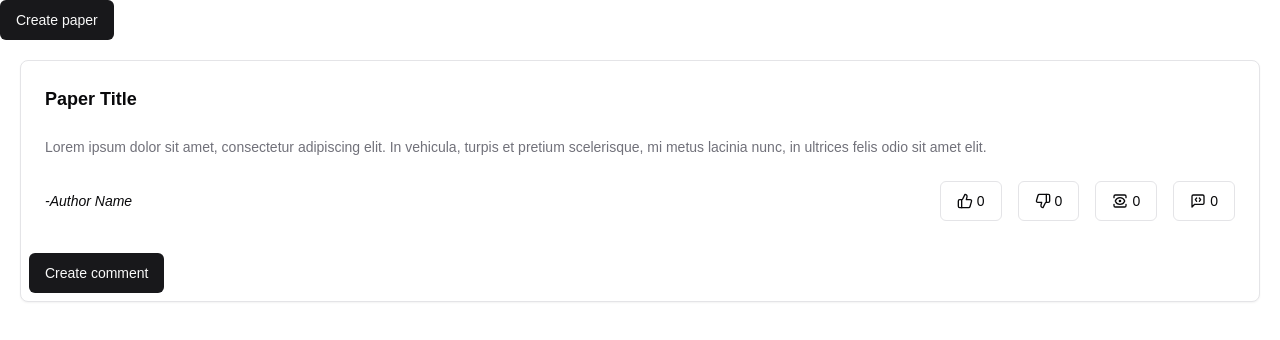
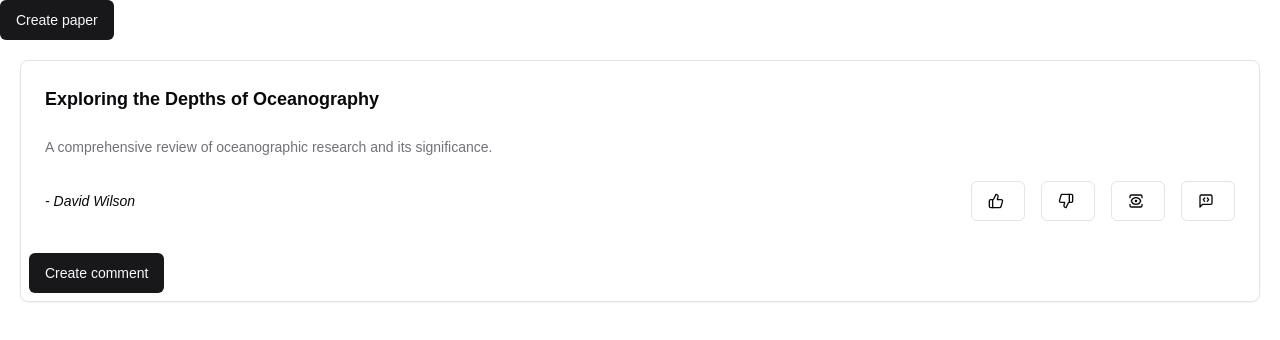
Before and after one commit to RshmanGit/intern-trial-frontend, a Next.js app: page / in a window 1280 px wide. Shown: the top 340 px of the page. Built offline with nearby package versions, Linux system fonts and the light colour scheme.

Commit message:
added fecthing calls

```diff
--- a/app/page.tsx
+++ b/app/page.tsx
@@ -11,7 +11,7 @@ import {
 import PaperForm from '@/components/paperForm'
 import ResearchPaper from "@/components/ResearchPaper";
 import CommentForm from "@/components/CommentFrom";
-
+import FetchPapers from '@/components/FecthPapers'
 export default function Home() {
   return (
     <div className="w-full">
@@ -29,9 +29,15 @@ export default function Home() {
             </DialogHeader>
           </DialogContent>
         </Dialog>
-      </div>
-      <div>
-        <ResearchPaper/>
+        <div>
+          {/* <FetchPapers /> */}
+          <ResearchPaper
+          name="Exploring the Depths of Oceanography"
+          description="A comprehensive review of oceanographic research and its significance."
+          author="David Wilson"
+          />
+        </div>
+
       </div>
     </div>
   );
--- a/components/ButtonGroup.jsx
+++ b/components/ButtonGroup.jsx
@@ -2,30 +2,30 @@
 import { ThumbsDownIcon, ThumbsUpIcon, ViewIcon,MessageSquareCode } from "lucide-react";
 // Adjust the import based on your setup
 import { Button } from "@/components/ui/button";
-const ButtonGroup = () => {
+const ButtonGroup = ({likes,down,views,comments}) => {
   return (
     <div className="flex items-center space-x-4"> {/* Use Tailwind CSS for spacing */}
       {/* Thumbs Up Button */}
       <Button variant="outline" className="flex items-center">
         <ThumbsUpIcon size={16} />
-        <span className="ml-1">0</span> {/* Display the count */}
+        <span className="ml-1">{likes}</span> {/* Display the count */}
       </Button>
 
       {/* Thumbs Down Button */}
       <Button variant="outline" className="flex items-center">
         <ThumbsDownIcon size={16} />
-        <span className="ml-1">0</span> {/* Display the count */}
+        <span className="ml-1">{down}</span> {/* Display the count */}
       </Button>
 
       {/* views Button */}
       <Button variant="outline" className="flex items-center">
         <ViewIcon size={16} />
-        <span className="ml-1">0</span> {/* Display the comment count */}
+        <span className="ml-1">{views}</span> {/* Display the comment count */}
         </Button>
         {/* Comments Button */}
       <Button variant="outline" className="flex items-center">
         <MessageSquareCode size={16} />
-        <span className="ml-1">0</span> {/* Display the comment count */}
+        <span className="ml-1">{comments}</span> {/* Display the comment count */}
       </Button>
     </div>
   );
--- a/components/CommentFrom.jsx
+++ b/components/CommentFrom.jsx
@@ -13,13 +13,32 @@ const CommentForm = () => {
       [e.target.name]: e.target.value,
     });
   };
+  const [isSubmitting, setIsSubmitting] = useState(false);
+  const handleSubmit = async (e) => {
+    e.preventDefault(); // Prevent default form submission
+    setIsSubmitting(true); // Set submitting state
+    try {
+      const response = await fetch("http://localhost:8000/api/v1/comment/:id", {
+        method: "POST",
+        headers: {
+          "Content-Type": "application/json",
+        },
+        body: JSON.stringify(formData), // Send the form data as JSON
+      });
 
-  const handleSubmit = (e) => {
-    e.preventDefault();
-    if (onSubmit) {
-      onSubmit(formData); // Pass the comment data to the parent component
+      if (!response.ok) {
+        throw new Error("Network response was not ok");
+      }
+
+      const data = await response.json();
+      console.log("Success:", data);
+      // Optionally reset the form or show success message
+    } catch (error) {
+      console.error("Error:", error);
+    } finally {
+      setFormData({ name: "", comment: "" });
+      setIsSubmitting(false); // Reset submitting state
     }
-    setFormData({ name: "", comment: "" }); // Clear the form after submission
   };
 
   return (
--- /dev/null
+++ b/components/FecthPapers.jsx
@@ -0,0 +1,49 @@
+'use client'
+import React, { useEffect, useState } from 'react';
+import ResearchPaper from './ResearchPaper'
+const FetchPapers = () => {
+  const [papers, setPapers] = useState([]);
+  const [loading, setLoading] = useState(true);
+  const [error, setError] = useState(null);
+
+  useEffect(() => {
+    const fetchPapers = async () => {
+      try {
+        const response = await fetch('http://localhost:8000/api/v1/researchPapers');
+        if (!response.ok) {
+          throw new Error('Network response was not ok');
+        }
+        const data = await response.json();
+        setPapers(data); // Assuming data is an array of research papers
+      } catch (error) {
+        setError(error.message);
+      } finally {
+        setLoading(false);
+      }
+    };
+
+    fetchPapers();
+  }, []); // Empty dependency array means this runs once on mount
+
+  if (loading) return <div>Loading...</div>;
+  if (error) return <div>Error: {error}</div>;
+
+  return (
+    <div>
+      <h2 className="text-lg font-medium">Research Papers</h2>
+      <ul>
+        {papers.map((paper) => (
+          <li key={paper.id} className="p-4 border-b">
+          <ResearchPaper
+            name={paper.paperName}
+            description={paper.paperDescription}
+            author={paper.authorName}
+          />
+          </li>
+        ))}
+      </ul>
+    </div>
+  );
+};
+
+export default FetchPapers;
--- a/components/ResearchPaper.jsx
+++ b/components/ResearchPaper.jsx
@@ -19,24 +19,21 @@ import {
 import CommentCard from "./CommentCard";
 import CommentForm from "./CommentFrom";
 import ButtonGroup from "./ButtonGroup";
-const ResearchPaper = () => {
+const ResearchPaper = ({ name, description, author }) => {
+    console.log("Props received:", { name, description, author });
   return (
     <>
       <Card className="m-5">
       <CardHeader>
-          <h2 className="text-lg font-semibold">Paper Title</h2>
+        <h2 className="text-lg font-semibold">{name}</h2> {/* Using name prop */}
       </CardHeader>
       <CardContent>
-          <p className="text-sm text-muted-foreground">
-            Lorem ipsum dolor sit amet, consectetur adipiscing elit. In
-            vehicula, turpis et pretium scelerisque, mi metus lacinia nunc, in
-            ultrices felis odio sit amet elit.
-          </p>
+        <p className="text-sm text-muted-foreground">{description}</p> {/* Using description prop */}
       </CardContent>
       <CardFooter className="flex justify-between">
-          <p className="text-sm italic"> -Author Name </p>
+        <p className="text-sm italic"> - {author} </p> {/* Using author prop */}
         <div>
-            <ButtonGroup></ButtonGroup>
+          <ButtonGroup />
         </div>
       </CardFooter>
         <div className="m-2">
--- a/components/paperForm.jsx
+++ b/components/paperForm.jsx
@@ -7,7 +7,7 @@ const PaperForm = () => {
     paperName: "",
     paperDescription: ""
   });
-
+  const [isSubmitting, setIsSubmitting] = useState(false);
   const handleChange = (e) => {
     setFormData({
       ...formData,
@@ -15,9 +15,36 @@ const PaperForm = () => {
     });
   };
 
+  const handleSubmit = async (e) => {
+    e.preventDefault(); // Prevent default form submission
+    setIsSubmitting(true); // Set submitting state
+    try {
+      const response = await fetch("http://localhost:8000/api/v1/createResearchPaper", {
+        method: "POST",
+        headers: {
+          "Content-Type": "application/json",
+        },
+        body: JSON.stringify(formData), // Send the form data as JSON
+      });
+
+      if (!response.ok) {
+        throw new Error("Network response was not ok");
+      }
+
+      const data = await response.json();
+      console.log("Success:", data);
+      // Optionally reset the form or show success message
+    } catch (error) {
+      console.error("Error:", error);
+    } finally {
+      setFormData({ authorName: "",paperName: "" ,paperDescription:""});
+      setIsSubmitting(false); // Reset submitting state
+    }
+  };
+
   return (
     <div className="p-6 space-y-4">
-      <form className="space-y-4">
+      <form className="space-y-4" onSubmit={handleSubmit}>
         {/* Author Name */}
         <div>
           <label className="block text-sm font-medium text-gray-700">Author Name</label>
@@ -59,10 +86,11 @@ const PaperForm = () => {
 
         <div className="mt-4">
           <button
-            type="submit"
+            type = "submit"
             className="w-full inline-flex justify-center py-2 px-4 border border-transparent shadow-sm text-sm font-medium rounded-md text-white bg-indigo-600 hover:bg-indigo-700 focus:outline-none focus:ring-2 focus:ring-offset-2 focus:ring-indigo-500"
+            disabled={isSubmitting}
           >
-            Submit
+          {isSubmitting ? "Submitting..." : "Submit"}
           </button>
         </div>
       </form>
```
Lines whose indentation alone changed are shown as unchanged.
